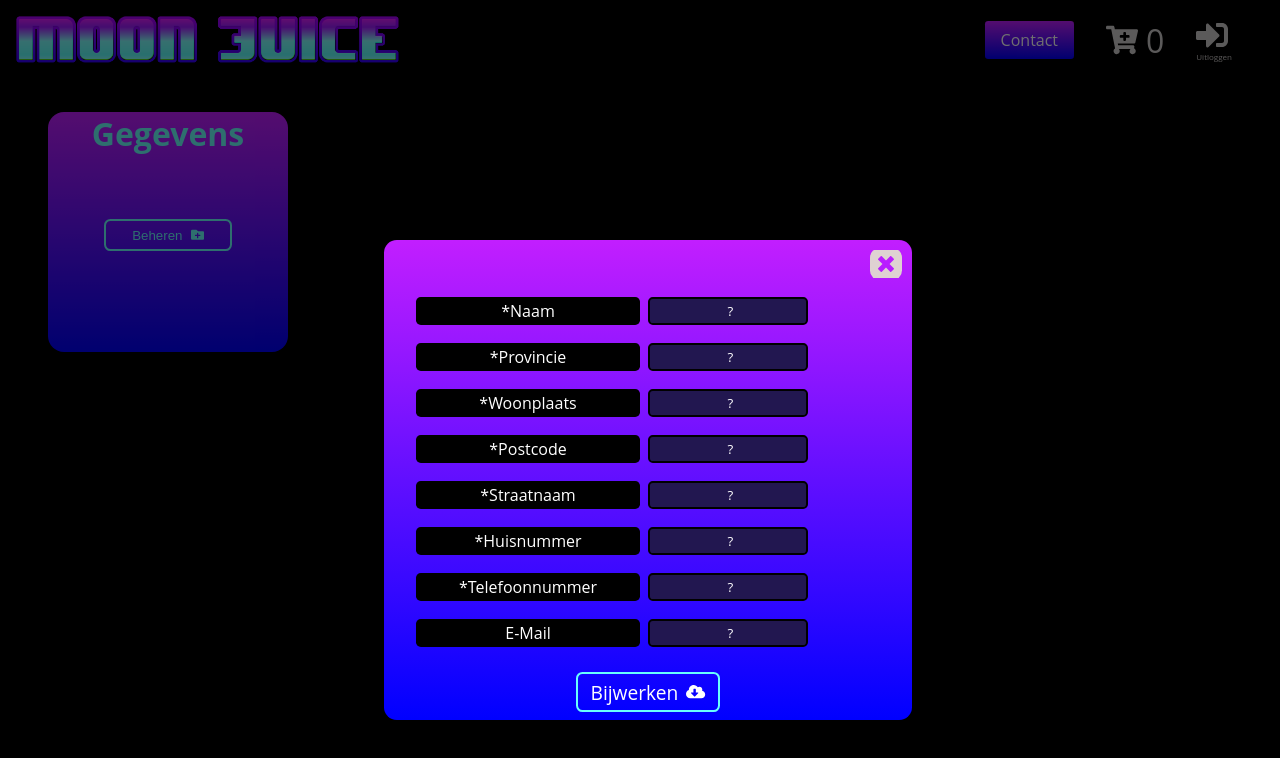
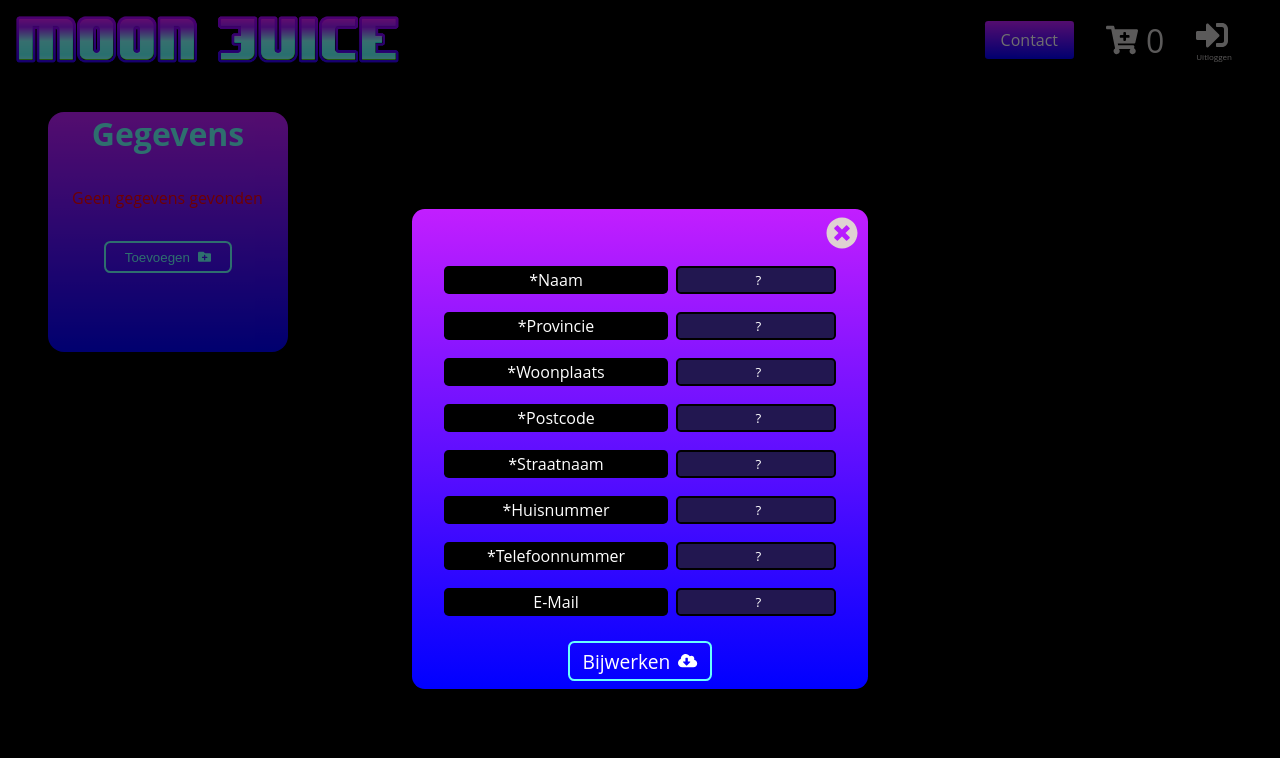
Before and after one commit to 0xRomRom/Juice-Store, a React (Create React App) app in the folder juice-store/: page /dashboard in a window 1280 px wide. Both pictures are taken after a click on the button "Toevoegen". Shown: the top 758 px of the page. Built offline with nearby package versions, Linux system fonts and the light colour scheme; no server answers.

Commit message:
Fixed gegevens checker

```diff
--- a/juice-store/src/components/dashboard/dashboardComponents/GegevensModal.js
+++ b/juice-store/src/components/dashboard/dashboardComponents/GegevensModal.js
@@ -1,7 +1,7 @@
 import cl from "./GegevensModal.module.css";
 import React, { useState, useEffect } from "react";
 import {
-  FaWindowClose,
+  FaTimesCircle,
   FaSave,
   FaCloudDownloadAlt,
   FaTrashAlt,
@@ -30,7 +30,6 @@
 
   useEffect(() => {
     const fetchData = async () => {
-      props.gegevens(true);
       const fetcher = await fetch(
         `https://moon-juice-default-rtdb.europe-west1.firebasedatabase.app/${props.user}/postalInfo.json`
       );
@@ -51,10 +50,9 @@
       }
     };
     fetchData();
-  }, []);
+  }, [props.user]);
 
   const bijwerkenHandler = async () => {
-    props.gegevens(true);
     fetch(
       `https://moon-juice-default-rtdb.europe-west1.firebasedatabase.app/${props.user}/postalInfo.json`,
       {
@@ -66,6 +64,18 @@
       }
     );
     props.closed(false);
+    let totalLength = 0;
+    for (const res of Object.entries(infoObject)) {
+      totalLength += res[1].length;
+    }
+    if (totalLength === 0) {
+      props.gegevens(false);
+      return;
+    }
+    if (totalLength !== 0) {
+      props.gegevens(true);
+      return;
+    }
   };
 
   const addNaam = () => {
@@ -155,9 +165,10 @@
   return (
     <>
       <div className={cl.backdrop} onClick={closeHandler}></div>
+      <div className={cl.outerModal}>
         <div className={cl.modal}>
           <div className={cl.closePosition}>
-          <FaWindowClose className={cl.close} onClick={closeHandler} />
+            <FaTimesCircle className={cl.close} onClick={closeHandler} />
           </div>
           <div className={cl.infoBox}>
             <div className={cl.row}>
@@ -343,7 +354,9 @@
             <div className={cl.row}>
               <span
                 style={{
-                backgroundColor: infoObject.telefoonnummer ? "green" : "black",
+                  backgroundColor: infoObject.telefoonnummer
+                    ? "green"
+                    : "black",
                 }}
               >
                 *Telefoonnummer
@@ -406,6 +419,7 @@
             </button>
           </div>
         </div>
+      </div>
     </>
   );
 };
--- a/juice-store/src/components/dashboard/dashboardComponents/GegevensModal.module.css
+++ b/juice-store/src/components/dashboard/dashboardComponents/GegevensModal.module.css
@@ -5,16 +5,27 @@
   width: 100vw;
   height: 100vh;
   background-color: rgba(0, 0, 0, 0.564);
+  z-index: 40 !important;
+}
+
+.outerModal {
+  position: fixed;
+  left: 37.5vw;
+  width: 25vw;
+  height: 30rem;
+  display: flex;
+  justify-content: center;
+  align-items: center;
+  z-index: 60 !important;
 }
 
 .modal {
-  position: fixed;
-  top: 15rem;
+  position: relative;
   width: 33rem;
-  left: 30%;
   height: 30rem;
   background: linear-gradient(180deg, rgb(194, 30, 255), blue);
   border-radius: 0.8rem;
+  z-index: 50 !important;
 }
 
 .close {
@@ -44,7 +55,6 @@
   width: 28.5rem;
   left: 2rem;
   height: 23rem;
-  /* border: 1px solid white; */
   display: flex;
   flex-direction: column;
   justify-content: center;
--- a/juice-store/src/components/dashboard/dashboardComponents/UserInfo.js
+++ b/juice-store/src/components/dashboard/dashboardComponents/UserInfo.js
@@ -19,14 +19,28 @@
         `https://moon-juice-default-rtdb.europe-west1.firebasedatabase.app/${props.user}/postalInfo.json`
       );
       const result = await fetcher.json();
-      if (result === null) {
+      let totalLength = 0;
+      for (const res of Object.entries(result)) {
+        totalLength += res[1].length;
+      }
+      if (totalLength !== 0) {
+        setGegevens(true);
+        return;
+      }
+      if (totalLength === 0) {
         setGegevens(false);
-      } else {
-        setGegevens(true);
+        return;
       }
+
+      // if (result === null) {
+      //   setGegevens(false);
+      //   return;
+      // } else {
+      //   setGegevens(true);
+      // }
     };
     fetchData();
-  }, [fetching]);
+  }, [fetching, gegevens, props.user, setGegevens]);
 
   return (
     <div className={cl.modal}>
```
Lines whose indentation alone changed are shown as unchanged.
